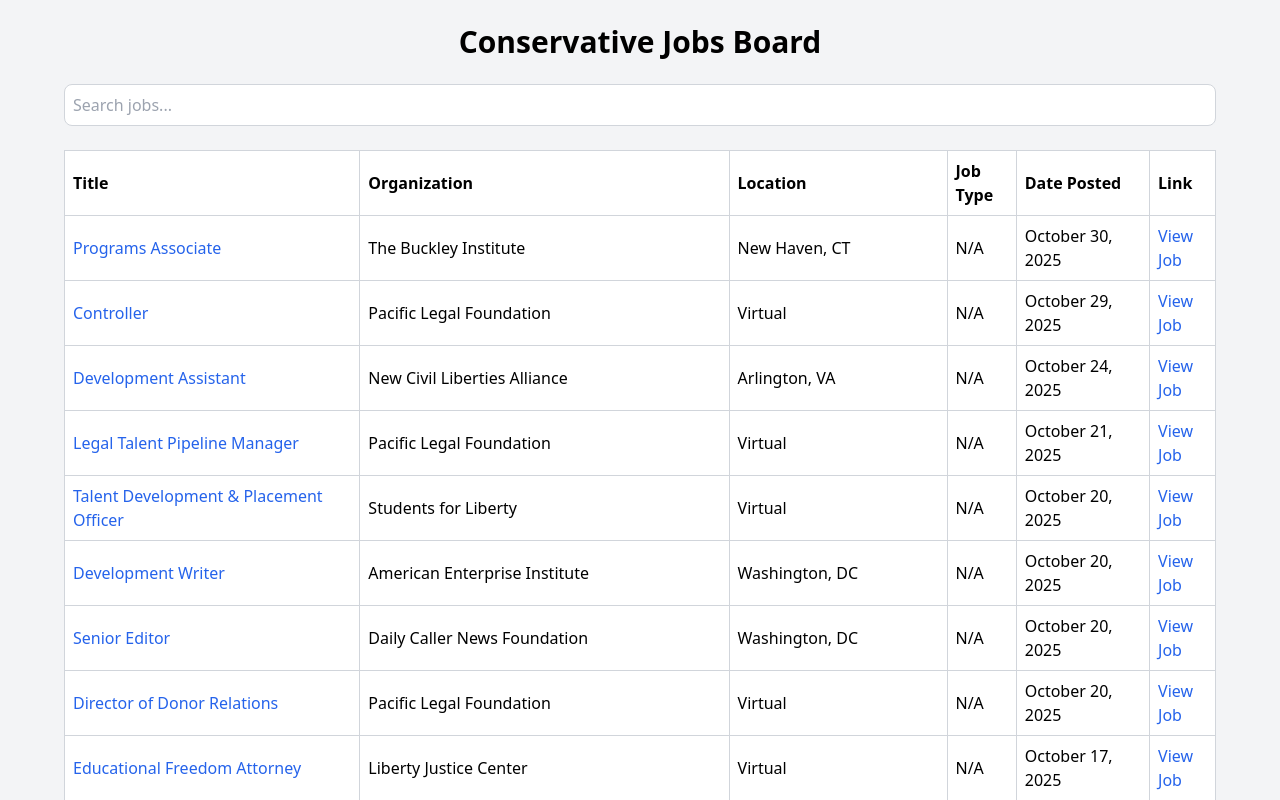
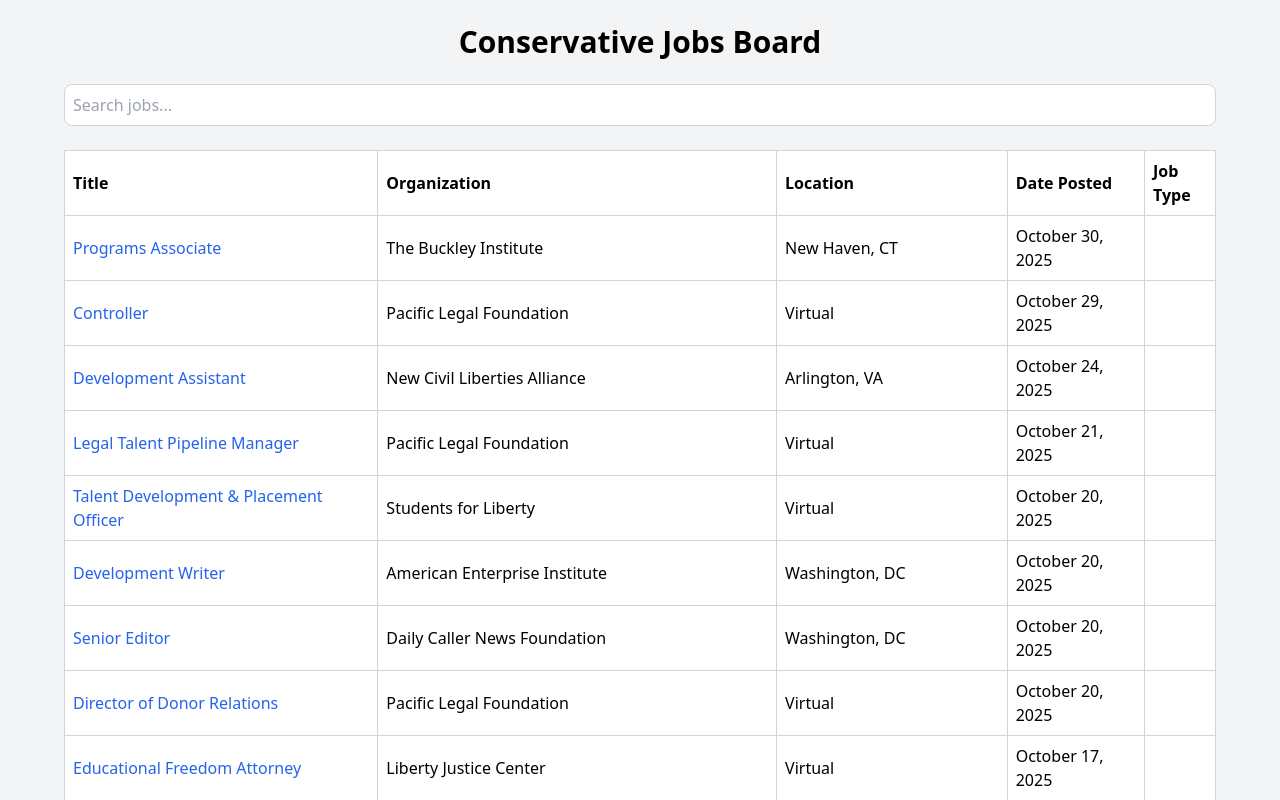
Before and after one commit to fmb15661/conservative-jobs-board, a React (Create React App) app in the folder frontend/: page / in a window 1280 px wide. Shown: the top 800 px of the page. Built offline with nearby package versions, Linux system fonts and the light colour scheme.

Commit message:
add type column

```diff
--- a/frontend/src/App.jsx
+++ b/frontend/src/App.jsx
@@ -1,4 +1,15 @@
 import { useEffect, useState } from "react";
+
+const TYPE_MAP = {
+  ops: "Operations",
+  comms: "Communications",
+  legal: "Legal",
+  policy: "Policy",
+  media: "Media",
+  ga: "Government Affairs",
+  intern: "Internship",
+  dev: "Development",
+};
 
 export default function App() {
   const [jobs, setJobs] = useState([]);
@@ -14,7 +25,7 @@
   }, []);
 
   const filtered = jobs.filter((j) =>
-    (j.title + j.organization + j.location + (j.type || ""))
+    (j.title + j.organization + j.location + (TYPE_MAP[j.type] || ""))
       .toLowerCase()
       .includes(search.toLowerCase())
   );
@@ -40,28 +51,22 @@
                 <th className="text-left p-2 border border-gray-300">Title</th>
                 <th className="text-left p-2 border border-gray-300">Organization</th>
                 <th className="text-left p-2 border border-gray-300">Location</th>
+                <th className="text-left p-2 border border-gray-300">Date Posted</th>
                 <th className="text-left p-2 border border-gray-300">Job Type</th>
-                <th className="text-left p-2 border border-gray-300">Date Posted</th>
-                <th className="text-left p-2 border border-gray-300">Link</th>
               </tr>
             </thead>
             <tbody>
               {filtered.map((j, i) => (
                 <tr key={i} className="bg-white hover:bg-gray-50">
                   <td className="p-2 border border-gray-300">
-                    <a className="text-blue-600 hover:underline" target="_blank" href={j.link}>
+                    <a href={j.link} target="_blank" className="text-blue-600 hover:underline">
                       {j.title}
                     </a>
                   </td>
                   <td className="p-2 border border-gray-300">{j.organization}</td>
                   <td className="p-2 border border-gray-300">{j.location}</td>
-                  <td className="p-2 border border-gray-300">{j.type ? j.type : ""}</td>
                   <td className="p-2 border border-gray-300">{j.date_posted}</td>
-                  <td className="p-2 border border-gray-300">
-                    <a className="text-blue-600 hover:underline" target="_blank" href={j.link}>
-                      View Job
-                    </a>
-                  </td>
+                  <td className="p-2 border border-gray-300">{TYPE_MAP[j.type] || ""}</td>
                 </tr>
               ))}
             </tbody>
```
